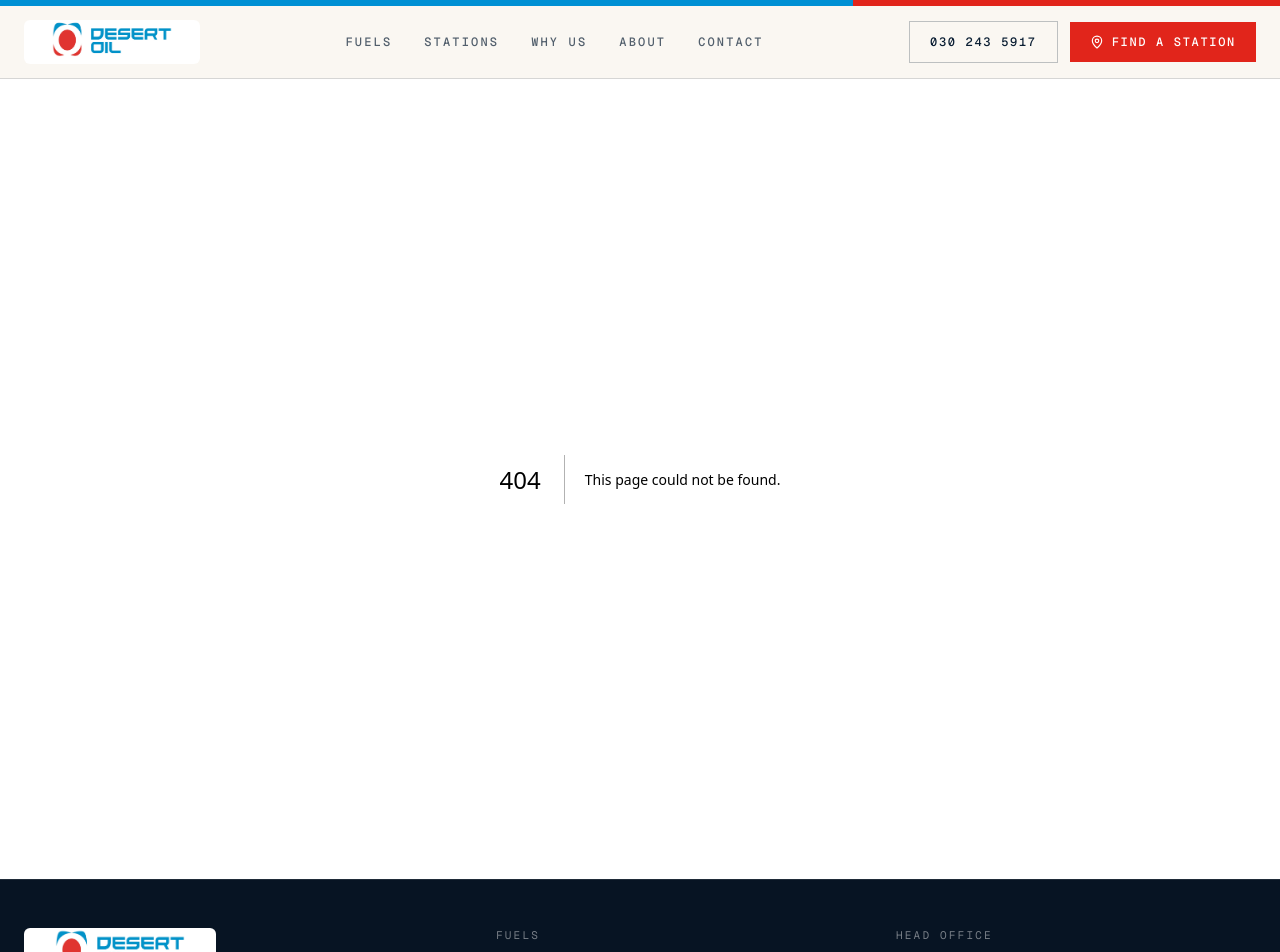
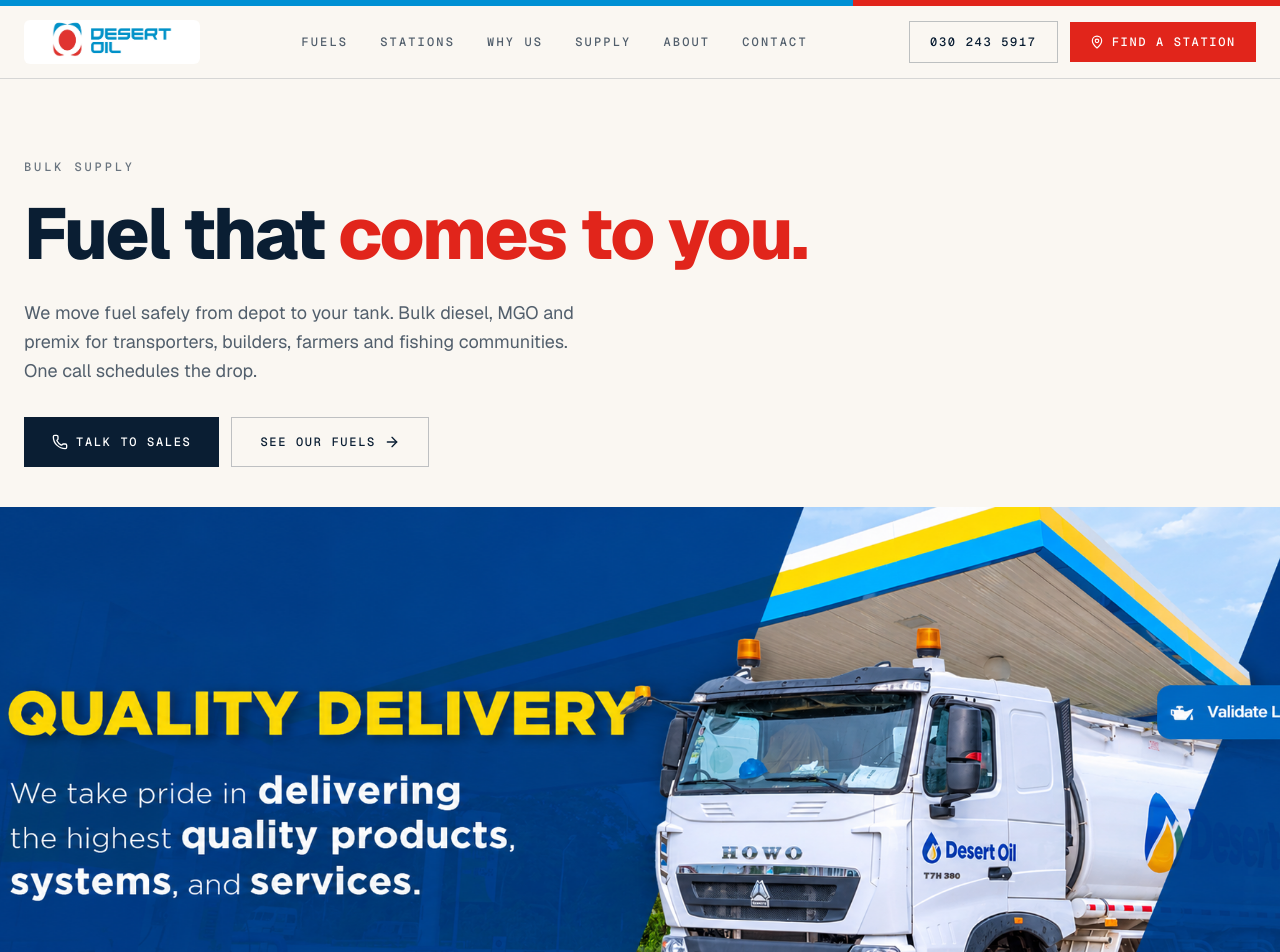
Before and after one commit to kyeremehS/desert-oil, a Next.js app: page /supply in a window 1280 px wide. Before the commit this address had no page. Shown: the top 952 px of the page. Built offline with nearby package versions, Linux system fonts and the light colour scheme.

Commit message:
Tanker banner moves to new Supply page, homepage slimmed

```diff
--- a/src/app/page.tsx
+++ b/src/app/page.tsx
@@ -2,7 +2,6 @@ import Hero from "@/components/Hero";
 import Products from "@/components/Products";
 import Stations from "@/components/Stations";
 import Why from "@/components/Why";
-import Delivery from "@/components/Delivery";
 import Contact from "@/components/Contact";
 
 export default function Home() {
@@ -12,7 +11,6 @@ export default function Home() {
       <Products />
       <Stations />
       <Why />
-      <Delivery />
       <Contact />
     </main>
   );
--- /dev/null
+++ b/src/app/supply/page.tsx
@@ -0,0 +1,65 @@
+import Image from "next/image";
+import Link from "next/link";
+import { ArrowRight, Phone } from "lucide-react";
+import Delivery from "@/components/Delivery";
+
+export default function Supply() {
+  return (
+    <main className="bg-[#faf7f2] text-[#0a1e33]">
+      <div className="mx-auto max-w-7xl px-4 pt-14 sm:px-6 sm:pt-20">
+        <p className="font-mono text-xs font-medium tracking-[0.24em] text-[#0a1e33]/60">
+          BULK SUPPLY
+        </p>
+        <h1 className="mt-6 max-w-4xl text-5xl font-extrabold leading-[0.98] tracking-[-0.03em] sm:text-7xl">
+          Fuel that <span className="text-[#e1251b]">comes to you.</span>
+        </h1>
+        <p className="mt-7 max-w-xl text-base leading-relaxed text-[#0a1e33]/70 sm:text-lg">
+          We move fuel safely from depot to your tank. Bulk diesel, MGO and premix for transporters, builders, farmers and fishing communities. One call schedules the drop.
+        </p>
+
+        <div className="mt-8 flex flex-wrap gap-3">
+          <a
+            href="tel:0302435917"
+            className="inline-flex items-center gap-2 bg-[#0a1e33] px-7 py-4 font-mono text-xs font-medium tracking-[0.14em] text-white hover:bg-[#132e4f]"
+          >
+            <Phone className="h-4 w-4" /> TALK TO SALES
+          </a>
+          <Link
+            href="/#products"
+            className="group inline-flex items-center gap-2 border border-[#0a1e33]/25 px-7 py-4 font-mono text-xs font-medium tracking-[0.14em] text-[#0a1e33] hover:border-[#0a1e33]"
+          >
+            SEE OUR FUELS
+            <ArrowRight className="h-4 w-4 transition-transform group-hover:translate-x-0.5" />
+          </Link>
+        </div>
+      </div>
+
+      <div className="relative left-1/2 mt-10 w-screen -translate-x-1/2">
+        <div className="relative h-[380px] sm:h-[480px] lg:h-[560px]">
+          <Image
+            src="/delivery-banner.png"
+            alt="Desert Oil tanker, quality delivery"
+            fill
+            className="object-cover object-[62%_center] lg:object-center"
+            priority
+          />
+        </div>
+      </div>
+
+      <Delivery />
+
+      <div className="mx-auto max-w-7xl px-4 pb-14 sm:px-6 sm:pb-20">
+        <div className="flex flex-col gap-4 border-t border-[#0a1e33]/15 pt-10 sm:flex-row sm:items-center sm:justify-between">
+          <p className="text-lg font-bold tracking-tight">Need fuel at the pump instead?</p>
+          <Link
+            href="/#stations"
+            className="group inline-flex items-center gap-2 bg-[#0a1e33] px-7 py-4 font-mono text-xs font-medium tracking-[0.14em] text-white hover:bg-[#132e4f]"
+          >
+            FIND A STATION
+            <ArrowRight className="h-4 w-4 transition-transform group-hover:translate-x-0.5" />
+          </Link>
+        </div>
+      </div>
+    </main>
+  );
+}
--- a/src/components/Contact.tsx
+++ b/src/components/Contact.tsx
@@ -13,7 +13,7 @@ export default function Contact() {
           viewport={{ once: true, margin: "-80px" }}
           transition={{ duration: 0.6 }}
         >
-          <p className="font-mono text-xs tracking-[0.24em] text-white/50">05. VISIT US</p>
+          <p className="font-mono text-xs tracking-[0.24em] text-white/50">04. VISIT US</p>
           <h2 className="mt-4 max-w-3xl text-4xl font-extrabold leading-[1.02] tracking-[-0.02em] sm:text-6xl">
             Come and fill up <span className="text-[#e1251b]">today.</span>
           </h2>
--- a/src/components/Delivery.tsx
+++ b/src/components/Delivery.tsx
@@ -21,7 +21,7 @@ export default function Delivery() {
           viewport={{ once: true, margin: "-80px" }}
           transition={{ duration: 0.6 }}
         >
-          <p className="font-mono text-xs tracking-[0.24em] text-[#0090d4]">04. BULK SUPPLY</p>
+          <p className="font-mono text-xs tracking-[0.24em] text-[#0090d4]">01. BULK SUPPLY</p>
           <h2 className="mt-4 text-4xl font-extrabold leading-[1.02] tracking-[-0.02em] sm:text-5xl">
             Delivered right. <span className="text-[#e1251b]">Every time.</span>
           </h2>
--- a/src/components/Hero.tsx
+++ b/src/components/Hero.tsx
@@ -92,22 +92,6 @@ export default function Hero() {
         </div>
       </div>
 
-      <motion.div
-        initial={{ opacity: 0 }}
-        animate={{ opacity: 1 }}
-        transition={{ duration: 1, delay: 0.45 }}
-        className="relative left-1/2 w-screen -translate-x-1/2"
-      >
-        <div className="relative h-[380px] sm:h-[480px] lg:h-[560px]">
-          <Image
-            src="/delivery-banner.png"
-            alt="Desert Oil tanker, quality delivery"
-            fill
-            className="object-cover object-[62%_center] lg:object-center"
-            priority
-          />
-        </div>
-      </motion.div>
     </section>
   );
 }
--- a/src/components/Navbar.tsx
+++ b/src/components/Navbar.tsx
@@ -9,6 +9,7 @@ const links = [
   { label: "Fuels", href: "/#products" },
   { label: "Stations", href: "/#stations" },
   { label: "Why Us", href: "/#why" },
+  { label: "Supply", href: "/supply" },
   { label: "About", href: "/about" },
   { label: "Contact", href: "/#contact" },
 ];
```
